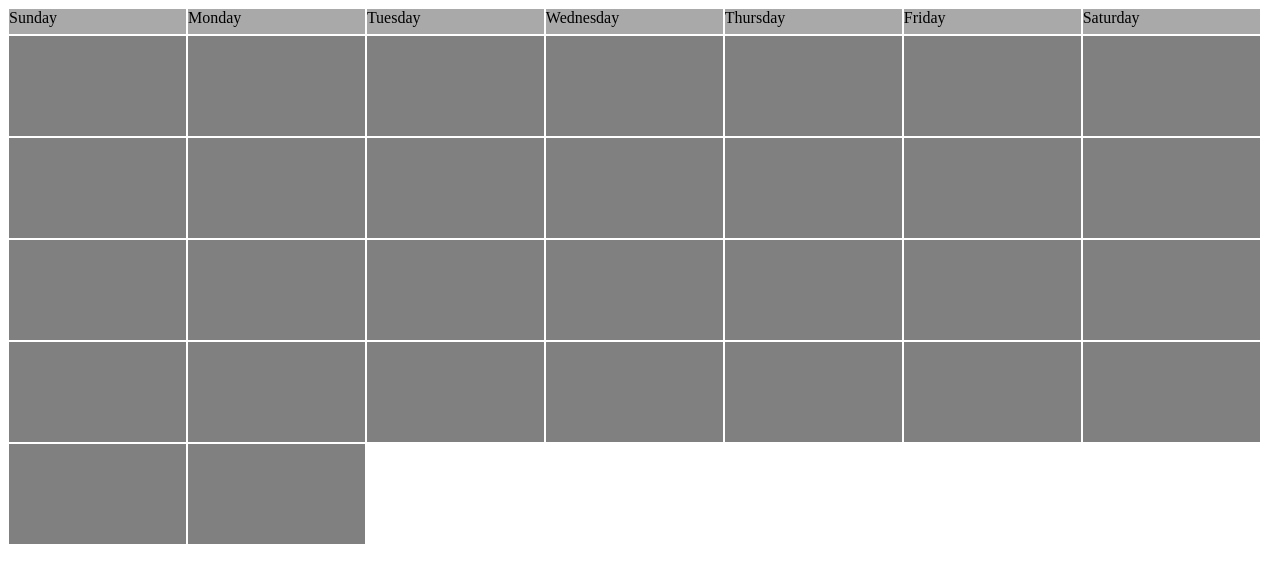
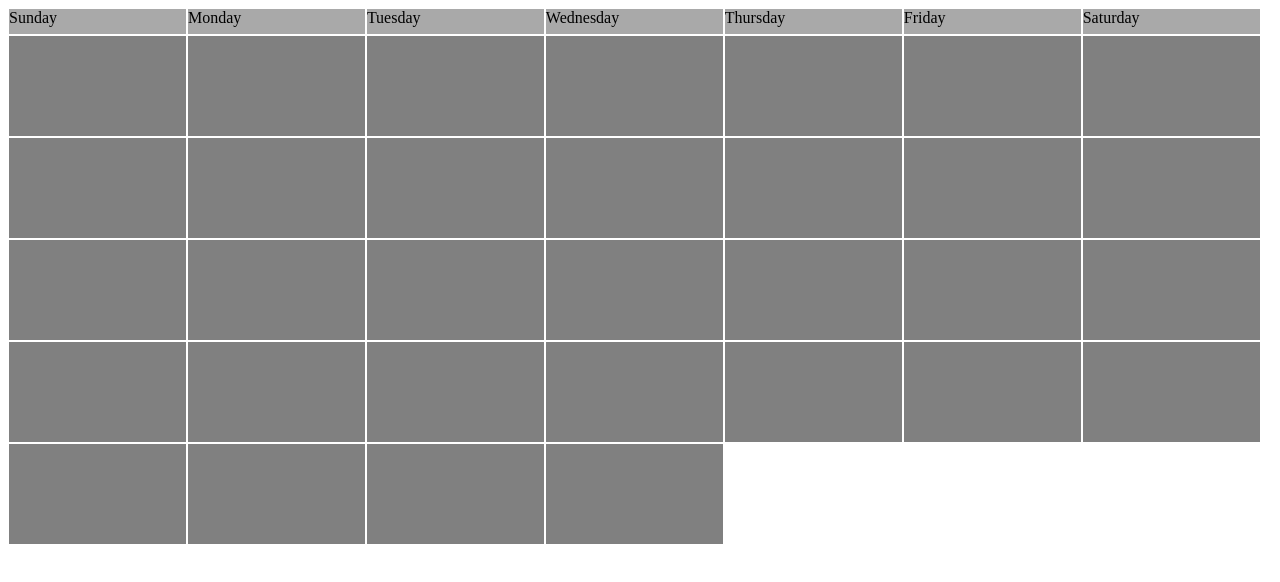
Before and after one commit to Branda22/react-calendar, a React app: page / in a window 1280 px wide. Built offline with nearby package versions, Linux system fonts and the light colour scheme.

Commit message:
working on calendar momth days

```diff
--- a/package.json
+++ b/package.json
@@ -5,7 +5,8 @@
   "main": "src/index.js",
   "scripts": {
     "test": "echo \"Error: no test specified\" && exit 1",
-    "dev": "webpack-dev-server --progress --colors --config ./webpack.config.js"
+    "dev": "webpack-dev-server --progress --colors --config ./webpack.config.js",
+    "start": "webpack && http-server"
   },
   "author": "Christian Brandalise",
   "license": "ISC",
@@ -24,6 +25,8 @@
     "webpack-dev-server": "^2.11.1"
   },
   "dependencies": {
+    "classnames": "^2.2.5",
+    "lodash": "^4.17.4",
     "moment": "^2.20.1",
     "node-sass": "^4.7.2",
     "react": "^16.2.0",
--- a/src/components/calendar/index.js
+++ b/src/components/calendar/index.js
@@ -8,7 +8,12 @@ class Calendar extends Component {
     renderHeader() {
         const {daysOfTheWeek} = this.props;
         if(!daysOfTheWeek) return null;
-        return daysOfTheWeek.map(day => <div className={style.header}>{day}</div>)
+        const headerDays = daysOfTheWeek.map(day => <div className={style.headerCell}>{day}</div>)
+        return (
+            <div className={style.header}>
+                {headerDays}
+            </div>
+        )
     }
 
     renderDayCells() {
@@ -16,8 +21,13 @@ class Calendar extends Component {
         if(!DayCell || !data) {
             return null;
         }
+        const dayCells = data.map(d => <DayCell day={d}/>)
 
-        return data.map(d => <DayCell/>)
+        return (
+            <div className={style.body}>
+                {dayCells}
+            </div>
+        );
     }
 
     render() {
--- a/src/components/calendar/style.scss
+++ b/src/components/calendar/style.scss
@@ -1,11 +1,21 @@
 .root {
+    // display: flex;
+    // flex-wrap: wrap;
+}
+
+.header {
     display: flex;
     flex-wrap: wrap;
 }
 
-.header {
+.headerCell {
     width: 14%;
     margin: 1px;
     height: 25px;
     background: darkgrey;
 }
+
+.body {
+    display: flex;
+    flex-wrap: wrap;
+}
--- a/src/components/cell/style.scss
+++ b/src/components/cell/style.scss
@@ -4,3 +4,7 @@
     margin: 1px;
     background: gray;
 }
+
+.prevMonth {
+    background: white;
+}
--- a/src/containers/app.js
+++ b/src/containers/app.js
@@ -12,9 +12,10 @@ class App extends Component {
 
     render() {
         const {calendar} = this.props;
+        const {days} = calendar.selectedMonthData;
         return (
             <div>
-                <Calendar DayCell={Cell} data={calendar.data} daysOfTheWeek={calendar.daysOfTheWeek}/>
+                <Calendar DayCell={Cell} data={days} daysOfTheWeek={calendar.daysOfTheWeek}/>
             </div>
         )
     }
--- a/src/modules/calendar.js
+++ b/src/modules/calendar.js
@@ -1,12 +1,20 @@
 import moment from 'moment';
-
+import {prepareDataForMonth} from '../util/calendar'
+//Initial state
 const initialState = {
-    currentMonth: moment().month(String),
-    currentDay: '',
+    selectedMonthData: prepareDataForMonth(),
+    currentDay: moment().format('D'),
     daysOfTheWeek: ['Sunday', 'Monday', 'Tuesday', 'Wednesday', 'Thursday', 'Friday', 'Saturday'],
     data: [...Array(30).keys()]
 }
 
+//Actions
+
+//Action creators
+
+//Selectors
+
+//Reducer
 export default function calendarReducer(state = initialState, action) {
     return state;
 }
--- a/src/util/calendar.js
+++ b/src/util/calendar.js
@@ -1,5 +1,31 @@
 import moment from 'moment';
+import _ from 'lodash';
 
-export function prepareDataForMonth(month) {
-    const firstDayOfMonth = moment().month(month).day(1)
+export function prepareDataForMonth() {
+    const currentMonth = moment().format('M')
+    const firstDayOfMonth = getFirstDayOfMonth(currentMonth)
+    const firstDayOffset = calculateOffSet(firstDayOfMonth)
+    const offsetDays = _.range(firstDayOffset).map(n => -1)
+    const daysInMonth = _.range(1,moment().daysInMonth()+1)
+    const days = [
+        ...offsetDays,
+        ...daysInMonth
+    ];
+
+    const obj = {
+        monthName: moment().format('MMMM'),
+        firstDayOfMonth,
+        firstDayOffset,
+        days
+    };
+    console.log(obj);
+    return obj;
 }
+
+function getFirstDayOfMonth(){
+    return moment().startOf('month').day()
+}
+
+function calculateOffSet(firstDayOfMonth){
+    return 7 - (7 - firstDayOfMonth)
+}
```
Also changed, not shown: 2 other files.
